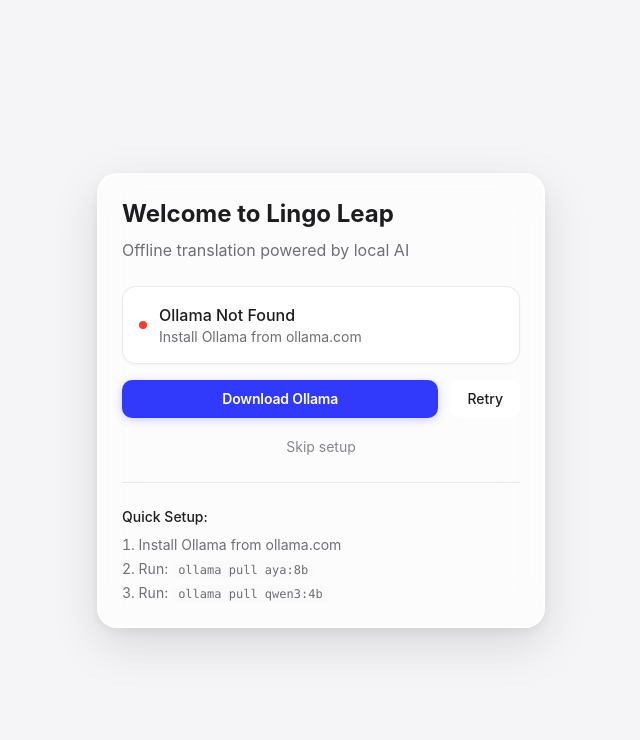
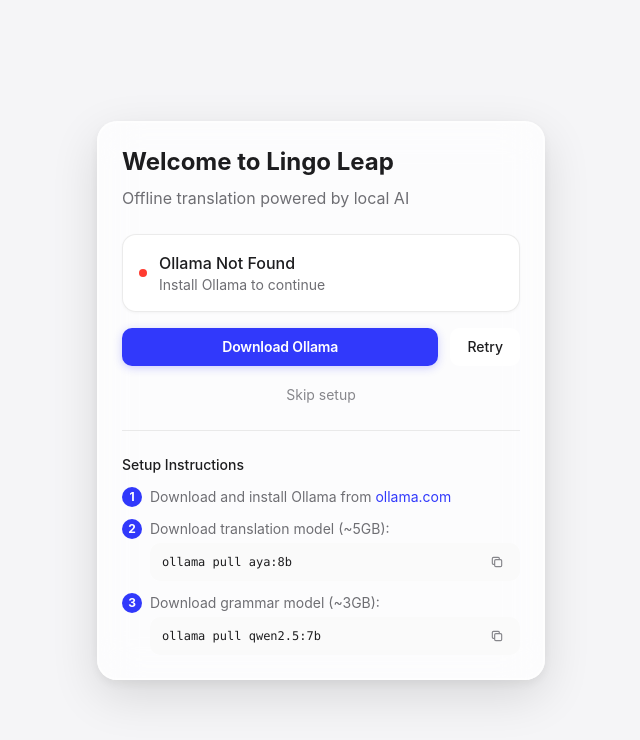
Before and after one commit to knguyen30111/lingo-leap, a React (Vite) app: page / in a window 1280 px wide. Shown: the top 740 px of the page, without its empty margins (319-959 px from the left). Built offline with nearby package versions, Linux system fonts and the light colour scheme; no server answers; the HTML template or start-up script is replaced by a standard one.

Commit message:
feat: enhance setup wizard with model status and copy buttons

```diff
--- a/src/App.tsx
+++ b/src/App.tsx
@@ -1,12 +1,121 @@
-import { useEffect, useState } from "react";
+import { useEffect, useState, useCallback } from "react";
 import { MainWindow } from "./components/MainWindow";
 import { useSettingsStore } from "./stores/settingsStore";
 import { useOllama } from "./hooks/useOllama";
 import { useTheme } from "./hooks/useTheme";
 
+// Copy button component for terminal commands
+function CopyButton({ text }: { text: string }) {
+  const [copied, setCopied] = useState(false);
+
+  const handleCopy = useCallback(async () => {
+    try {
+      await navigator.clipboard.writeText(text);
+      setCopied(true);
+      setTimeout(() => setCopied(false), 2000);
+    } catch {
+      // Fallback for older browsers
+      const textarea = document.createElement("textarea");
+      textarea.value = text;
+      document.body.appendChild(textarea);
+      textarea.select();
+      document.execCommand("copy");
+      document.body.removeChild(textarea);
+      setCopied(true);
+      setTimeout(() => setCopied(false), 2000);
+    }
+  }, [text]);
+
+  return (
+    <button
+      onClick={handleCopy}
+      className="ml-2 p-1 rounded hover:bg-[var(--hover-overlay)] transition-colors"
+      title={copied ? "Copied!" : "Copy to clipboard"}
+    >
+      {copied ? (
+        <svg
+          className="w-3.5 h-3.5 text-[var(--success)]"
+          fill="none"
+          stroke="currentColor"
+          viewBox="0 0 24 24"
+        >
+          <path
+            strokeLinecap="round"
+            strokeLinejoin="round"
+            strokeWidth={2}
+            d="M5 13l4 4L19 7"
+          />
+        </svg>
+      ) : (
+        <svg
+          className="w-3.5 h-3.5 text-[var(--text-tertiary)]"
+          fill="none"
+          stroke="currentColor"
+          viewBox="0 0 24 24"
+        >
+          <path
+            strokeLinecap="round"
+            strokeLinejoin="round"
+            strokeWidth={2}
+            d="M8 16H6a2 2 0 01-2-2V6a2 2 0 012-2h8a2 2 0 012 2v2m-6 12h8a2 2 0 002-2v-8a2 2 0 00-2-2h-8a2 2 0 00-2 2v8a2 2 0 002 2z"
+          />
+        </svg>
+      )}
+    </button>
+  );
+}
+
+// Command line component with copy functionality
+function CommandLine({ command }: { command: string }) {
+  return (
+    <div className="flex items-center justify-between bg-[var(--bg-tertiary)] rounded-[var(--radius-sm)] px-3 py-2 mt-1">
+      <code className="text-xs text-[var(--text-primary)] font-mono">
+        {command}
+      </code>
+      <CopyButton text={command} />
+    </div>
+  );
+}
+
+// Model status indicator
+function ModelStatus({
+  name,
+  isInstalled,
+  isChecking,
+}: {
+  name: string;
+  isInstalled: boolean;
+  isChecking: boolean;
+}) {
+  return (
+    <div className="flex items-center gap-2 py-1">
+      <div
+        className={`status-dot ${
+          isChecking
+            ? "warning animate-pulse"
+            : isInstalled
+            ? "success"
+            : "error"
+        }`}
+      />
+      <span className="text-sm text-[var(--text-primary)]">{name}</span>
+      <span className="text-xs text-[var(--text-tertiary)] ml-auto">
+        {isChecking ? "Checking..." : isInstalled ? "Installed" : "Not found"}
+      </span>
+    </div>
+  );
+}
+
 function SetupWizard() {
-  const { isConnected, isChecking, checkConnection } = useOllama();
-  const { setSetupComplete } = useSettingsStore();
+  const { isConnected, isChecking, checkConnection, models, hasModel } =
+    useOllama();
+  const { setSetupComplete, translationModel, correctionModel } =
+    useSettingsStore();
+
+  // Check if required models are installed
+  const hasTranslationModel = hasModel(translationModel);
+  const hasCorrectionModel = hasModel(correctionModel);
+  const allModelsInstalled = hasTranslationModel && hasCorrectionModel;
 
   const handleSkip = () => {
     setSetupComplete(true);
@@ -15,6 +124,10 @@
   const handleRetry = () => {
     checkConnection();
   };
+
+  // Get model base names for display
+  const translationModelName = translationModel.split(":")[0];
+  const correctionModelName = correctionModel.split(":")[0];
 
   return (
     <div className="flex flex-col items-center justify-center h-screen bg-[var(--bg-primary)] p-8">
@@ -38,7 +151,7 @@
                   : "error"
               }`}
             />
-            <div>
+            <div className="flex-1">
               <div className="font-medium text-[var(--text-primary)]">
                 {isChecking
                   ? "Checking Ollama..."
@@ -47,12 +160,40 @@
                   : "Ollama Not Found"}
               </div>
               <div className="text-sm text-[var(--text-secondary)]">
-                {isConnected
-                  ? "Ready to translate"
-                  : "Install Ollama from ollama.com"}
+                {isChecking
+                  ? "Please wait..."
+                  : isConnected
+                  ? `${models.length} model${models.length !== 1 ? "s" : ""} available`
+                  : "Install Ollama to continue"}
               </div>
             </div>
           </div>
+
+          {/* Model Status - Show when Ollama is connected */}
+          {isConnected && (
+            <div className="glass-card p-4">
+              <h3 className="text-sm font-medium text-[var(--text-primary)] mb-3">
+                Required Models
+              </h3>
+              <div className="space-y-1">
+                <ModelStatus
+                  name={`${translationModelName} (Translation)`}
+                  isInstalled={hasTranslationModel}
+                  isChecking={isChecking}
+                />
+                <ModelStatus
+                  name={`${correctionModelName} (Grammar)`}
+                  isInstalled={hasCorrectionModel}
+                  isChecking={isChecking}
+                />
+              </div>
+              {!allModelsInstalled && (
+                <p className="text-xs text-[var(--warning)] mt-3">
+                  Missing models - see instructions below to install
+                </p>
+              )}
+            </div>
+          )}
 
           {/* Actions */}
           <div className="flex gap-3">
@@ -79,8 +220,18 @@
               <button
                 onClick={() => setSetupComplete(true)}
                 className="btn-primary flex-1"
+                disabled={!allModelsInstalled}
               >
-                Get Started
+                {allModelsInstalled ? "Get Started" : "Install Models First"}
+              </button>
+            )}
+
+            {isConnected && !allModelsInstalled && (
+              <button
+                onClick={handleRetry}
+                className="glass-button px-4 py-2 text-sm font-medium"
+              >
+                Refresh
               </button>
             )}
           </div>
@@ -96,22 +247,45 @@
 
         {/* Instructions */}
         <div className="mt-6 pt-6 border-t border-[var(--border-color)]">
-          <h3 className="text-sm font-medium text-[var(--text-primary)] mb-2">
-            Quick Setup:
+          <h3 className="text-sm font-medium text-[var(--text-primary)] mb-3">
+            Setup Instructions
           </h3>
-          <ol className="text-sm text-[var(--text-secondary)] space-y-1 list-decimal list-inside">
-            <li>Install Ollama from ollama.com</li>
-            <li>
-              Run:{" "}
-              <code className="px-1.5 py-0.5 bg-[var(--bg-tertiary)] rounded-[var(--radius-sm)] text-xs">
-                ollama pull aya:8b
-              </code>
+          <ol className="text-sm text-[var(--text-secondary)] space-y-3">
+            <li className="flex items-start gap-2">
+              <span className="flex-shrink-0 w-5 h-5 flex items-center justify-center rounded-full bg-[var(--accent-blue)] text-white text-xs font-bold">
+                1
+              </span>
+              <div className="flex-1">
+                <span>
+                  Download and install Ollama from{" "}
+                  <a
+                    href="https://ollama.com/download"
+                    target="_blank"
+                    rel="noopener noreferrer"
+                    className="text-[var(--accent-blue)] hover:underline"
+                  >
+                    ollama.com
+                  </a>
+                </span>
+              </div>
             </li>
-            <li>
-              Run:{" "}
-              <code className="px-1.5 py-0.5 bg-[var(--bg-tertiary)] rounded-[var(--radius-sm)] text-xs">
-                ollama pull qwen3:4b
-              </code>
+            <li className="flex items-start gap-2">
+              <span className="flex-shrink-0 w-5 h-5 flex items-center justify-center rounded-full bg-[var(--accent-blue)] text-white text-xs font-bold">
+                2
+              </span>
+              <div className="flex-1">
+                <span>Download translation model (~5GB):</span>
+                <CommandLine command={`ollama pull ${translationModel}`} />
+              </div>
+            </li>
+            <li className="flex items-start gap-2">
+              <span className="flex-shrink-0 w-5 h-5 flex items-center justify-center rounded-full bg-[var(--accent-blue)] text-white text-xs font-bold">
+                3
+              </span>
+              <div className="flex-1">
+                <span>Download grammar model (~3GB):</span>
+                <CommandLine command={`ollama pull ${correctionModel}`} />
+              </div>
             </li>
           </ol>
         </div>
@@ -121,7 +295,7 @@
 }
 
 function App() {
-  const { isSetupComplete } = useSettingsStore();
+  const { isSetupComplete, ollamaInstalled } = useSettingsStore();
   const [mounted, setMounted] = useState(false);
 
   // Initialize theme system
@@ -139,7 +313,8 @@
     );
   }
 
-  if (!isSetupComplete) {
+  // Show setup wizard if setup not complete OR Ollama not installed
+  if (!isSetupComplete || !ollamaInstalled) {
     return <SetupWizard />;
   }
 
```
